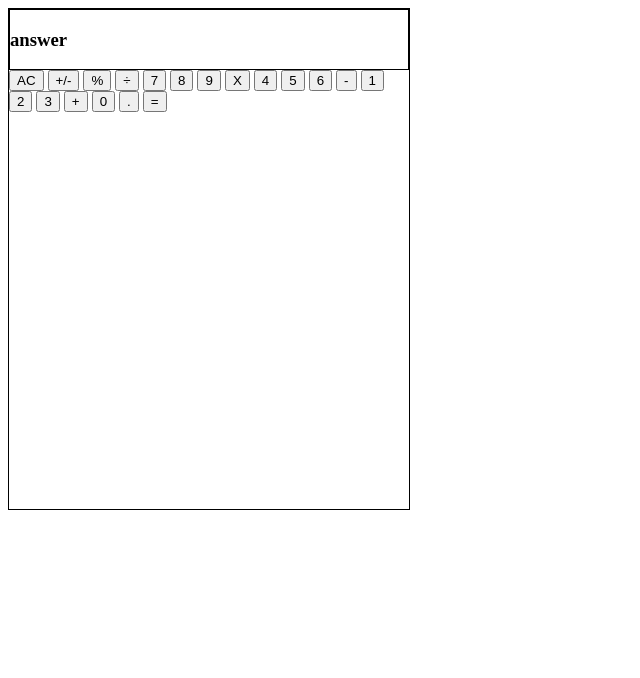
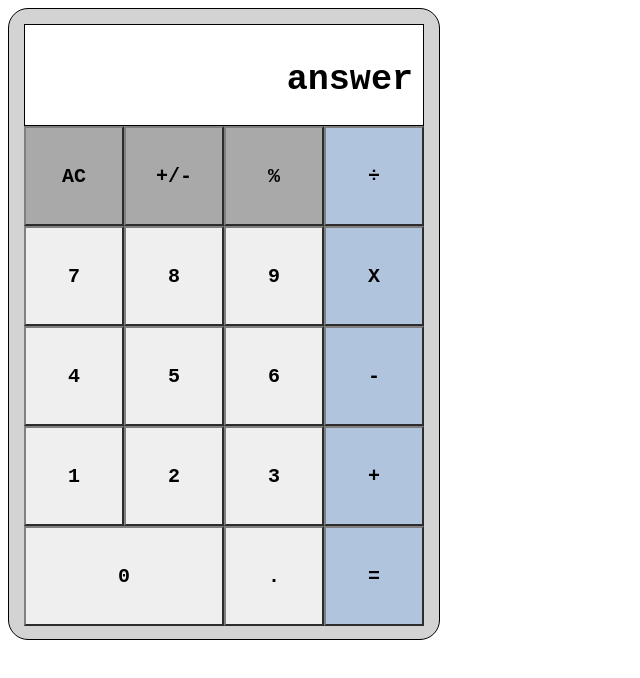
Before and after one commit to edwinwolmarans-code/calculator, a plain HTML site: page index.html in a window 1280 px wide. Shown: the whole page, without its empty margins (0-640 px from the left). Drawn offline with Linux system fonts and the light colour scheme.

Commit message:
feat: add css to calculator

```diff
--- a/index.html
+++ b/index.html
@@ -13,25 +13,25 @@
                 <h3>answer</h3>
             </div>
             <div class="buttons">
-                <button id="clear">AC</button>
-                <button id="sign">+/-</button>
-                <button id="percent">%</button>
-                <button id="divide">÷</button>
-                <button id="7">7</button>
-                <button id="8">8</button>
-                <button id="9">9</button>
-                <button id="mult">X</button>
-                <button id="4">4</button>
-                <button id="5">5</button>
-                <button id="6">6</button>
-                <button id="sub">-</button>
-                <button id="1">1</button>
-                <button id="2">2</button>
-                <button id="3">3</button>
-                <button id="plus">+</button>
-                <button id="0">0</button>
-                <button id="dot">.</button>
-                <button id="equal">=</button>
+                <button class="digit top" id="clear">AC</button>
+                <button class="digit top" id="sign">+/-</button>
+                <button class="digit top" id="percent">%</button>
+                <button class="digit right" id="divide">÷</button>
+                <button class="digit" id="7">7</button>
+                <button class="digit" id="8">8</button>
+                <button class="digit" id="9">9</button>
+                <button class="digit right" id="mult">X</button>
+                <button class="digit" id="4">4</button>
+                <button class="digit" id="5">5</button>
+                <button class="digit" id="6">6</button>
+                <button class="digit right" id="sub">-</button>
+                <button class="digit" id="1">1</button>
+                <button class="digit" id="2">2</button>
+                <button class="digit" id="3">3</button>
+                <button class="digit right" id="plus">+</button>
+                <button class="digit" id="zero">0</button>
+                <button class="digit" id="dot">.</button>
+                <button class="digit right" id="equal">=</button>
             </div>
         </div>
         <script src="./script.js"></script>
--- a/styles/styles.css
+++ b/styles/styles.css
@@ -1,9 +1,47 @@
 #calc {
-    height: 500px;
+    height: 600px;
     width: 400px;
     border: 1px black solid;
+    padding: 15px;
+    font-family: "Courier New", monospace;
+    background-color: lightgray;
+    border-radius: 20px;
 }
 
 #display {
     border: 1px black solid;
+    height: 100px;
+    display: flex;
+    justify-content: flex-end;
+    align-content: center;
+    font-size: 30px;
+    padding: 0px 10px;
+    background-color: white;
 }
+
+.buttons {
+    display: flex;
+    flex-wrap: wrap;
+    justify-content: center;
+}
+
+.digit {
+    width: 100px;
+    height: 100px;
+    font-family: "Courier New", monospace;
+    font-size: 20px;
+    font-weight: bold;
+    border-color: grey;
+}
+
+#zero {
+    width: 200px;
+}
+
+.top {
+    background-color: darkgray;
+}
+
+.right {
+    background-color: lightsteelblue;
+}
```
